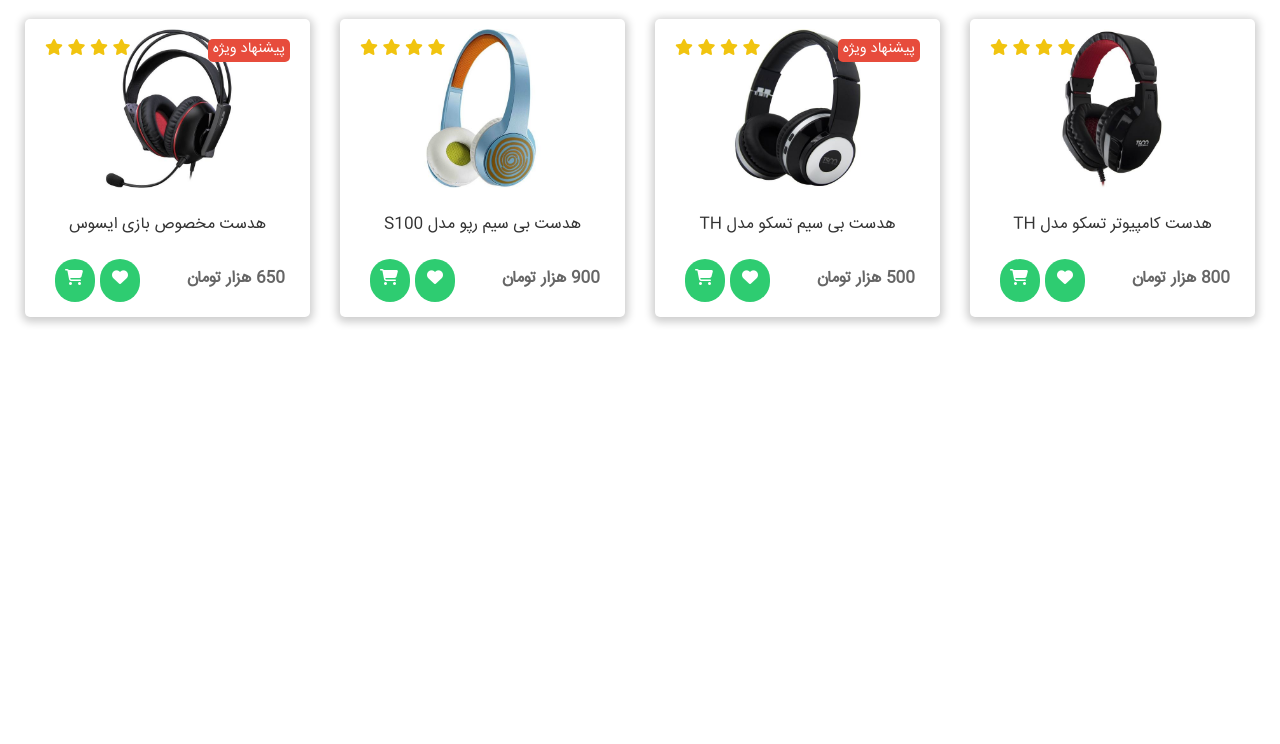
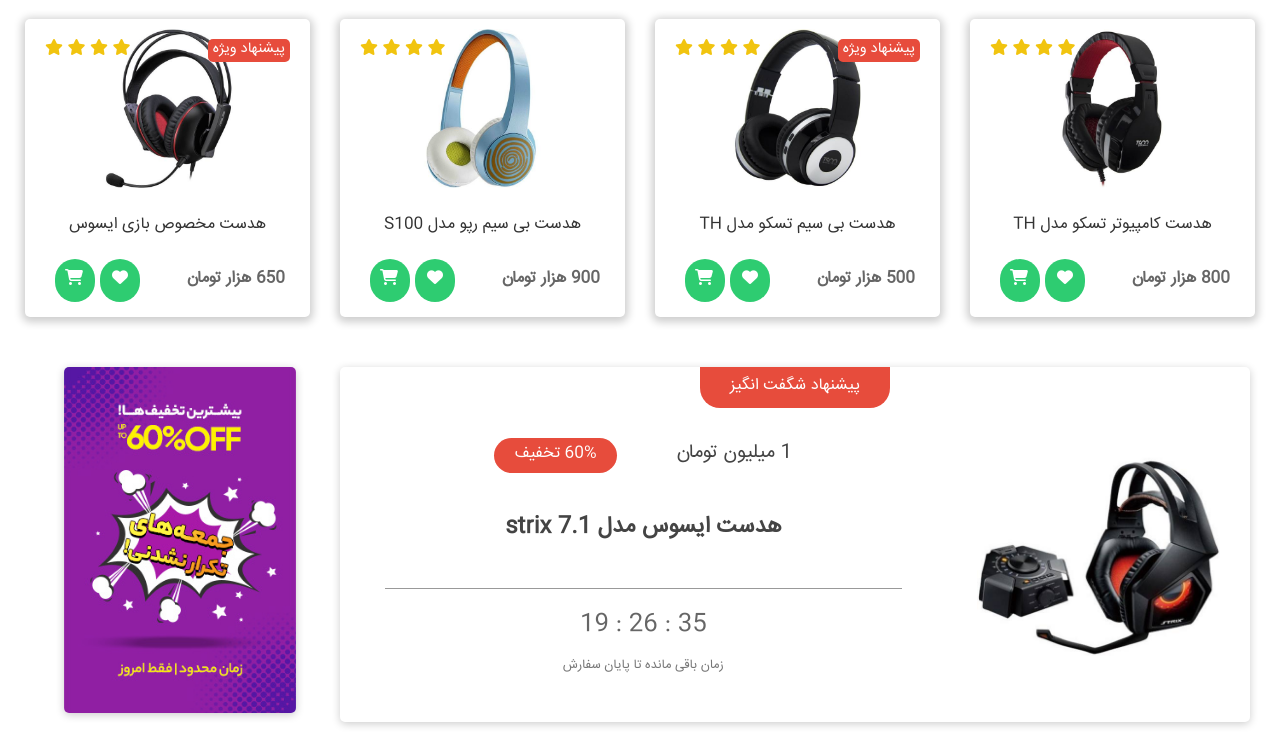
Before and after one commit to arashagp/shopProject, a plain HTML site: page index.html in a window 1280 px wide. Shown: the part 1046-1790 px from the top of the page. Before the commit the page ends 1393 px from the top, so only its background shows below. Drawn offline with nearby package versions, Linux system fonts and the light colour scheme.

Commit message:
create Supper Offer

```diff
--- a/css/home.css
+++ b/css/home.css
@@ -226,3 +226,102 @@
         grid-template-columns: repeat(1 , 1fr);
     }
 }
+
+/* --------------------- */
+/* Supper Offer section */
+/* ------------------- */
+
+.supper-offer-section{
+    display: grid;
+    grid-template-columns: 9fr 3fr;
+    padding: 20px;
+    font-size: 1em;
+}
+
+.supper-offer-section .supper-offer-box .body{
+    display: grid;
+    grid-template-columns: 4fr 8fr;
+}
+
+.supper-offer-box{
+    text-align: center;
+    box-shadow: 0px 2px 8px 0px rgba(0, 0, 0, 0.2);
+    border-radius: 5px;
+    margin: 0 10px;
+}
+
+.supper-offer-box > .title{
+    background-color: #e74c3c;
+    color: white;
+    padding: 8px 30px;
+    display: inline-block;
+    border-radius: 0 0 20px 20px ;
+}
+
+.supper-offer-box .body{
+
+}
+
+.supper-offer-box .body .col-lg-4 .img-container{
+    text-align: center;
+    padding: 30px;
+}
+
+.supper-offer-box .body .col-lg-4 .img-container img{
+    width: 100%;
+}
+
+.supper-offer-box .body .col-lg-8 .spesification{
+    padding: 30px 5px;
+}
+
+.supper-offer-box .body .col-lg-8 .spesification .price-row{
+    display: flex;
+    justify-content: center;
+    align-items: center;
+}
+
+.supper-offer-box .body .col-lg-8 .spesification .price-row .price{
+    margin-left: 60px;
+    color: #444;
+    font-size: 1.2em;
+}
+
+.supper-offer-box .body .col-lg-8 .spesification .price-row .off{
+    background-color: #e74c3c;
+    color: white;
+    padding: 5px 20px;
+    border-radius: 25px;
+
+}
+
+.supper-offer-box .body .col-lg-8 .spesification .title{
+    margin: 40px 0px;
+    font-weight: bold;
+    color: #444;
+    font-size: 1.4em;
+}
+
+.supper-offer-box .body .col-lg-8 .spesification .counter-down{
+    border-top: 1px solid rgba(0, 0, 0, 0.4);
+    margin: 10px 40px;
+    padding-top: 20px;
+    color:  #666;
+    font-size: 1.5em;
+}
+
+.supper-offer-box .body .col-lg-8 .spesification .remaining-time{
+   color: #777;
+   font-size: 0.8em;
+}
+
+.col-lg-3 .banner{
+    text-align: center;
+    padding: 0px 5px 0 15px;
+}
+
+.col-lg-3 .banner img{
+    border-radius: 5px;
+    box-shadow: 0 2px 8px 0 rgba(0, 0, 0, 0.2);
+    width: 80%;
+}
--- a/index.html
+++ b/index.html
@@ -226,6 +226,59 @@
             </div>
         </section>
 
+        <section class="supper-offer-section">
+
+            <div class="col-lg-9">
+                <div class="supper-offer-box">
+
+                    <span class="title">
+                        پیشنهاد شگفت انگیز
+                    </span>
+
+                    <div class="body">
+                        <div class="col-lg-4">
+                            <div class="img-container">
+                                <img src="assist/images/super-product.jpg" alt="">
+                            </div>
+                        </div>
+
+                        <div class="col-lg-8">
+
+                            <div class="spesification">
+
+                                <div class="price-row">
+                                    <div class="price">1 میلیون تومان</div>
+                                    <div class="off">60% تخفیف</div>
+                                </div>
+
+                                <div class="title">هدست ایسوس مدل strix 7.1</div>
+
+                                <div class="counter-down">
+                                    <span id="seconds">
+                                        55
+                                    </span> :
+                                    <span id="minutes">15</span> :
+                                    <span id="hours">19</span>
+                                </div>
+
+                                <div class="remaining-time">زمان باقی مانده تا پایان سفارش</div>
+
+                            </div>
+
+                        </div>
+                    </div>
+
+                </div>
+            </div>
+
+            <div class="col-lg-3">
+                <div class="banner">
+                    <img src="assist/images/friday.jpg" alt="">
+                </div>
+            </div>
+
+        </section>
+
     </main>
 
     <script src="scripts/main.js"></script>
--- a/scripts/main.js
+++ b/scripts/main.js
@@ -1,4 +1,6 @@
 let slideIndex = 1;
+let remainingTime = 70000;
+
 const setSlide = (input , index) => {
     slideIndex = index;
     let item = document.querySelector(`#${input}`);
@@ -18,3 +20,21 @@
 
     setSlide(`slide${slideIndex}` , slideIndex)
 }, 4000);
+
+let setTime = () => {
+
+    if(remainingTime == 0) return;
+
+    let hours = Math.floor(remainingTime / 3600);
+    let minute = Math.floor((remainingTime % 3600) / 60);
+    let second = (remainingTime % 3600) % 60;
+
+    document.querySelector('#hours').innerHTML = hours;
+    document.querySelector('#minutes').innerHTML = minute;
+    document.querySelector('#seconds').innerHTML = second;
+}
+
+setInterval(() => {
+    remainingTime -= 1;
+    setTime();
+}, 1000);
```
